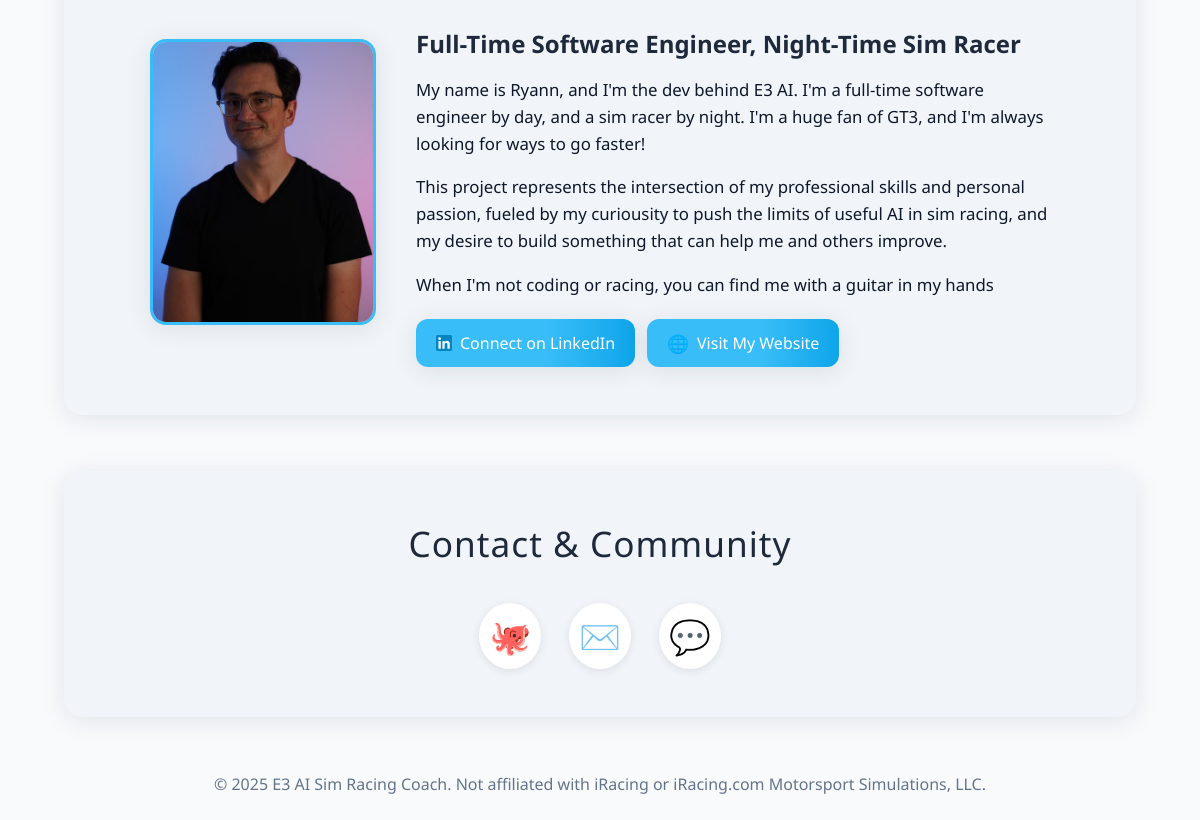
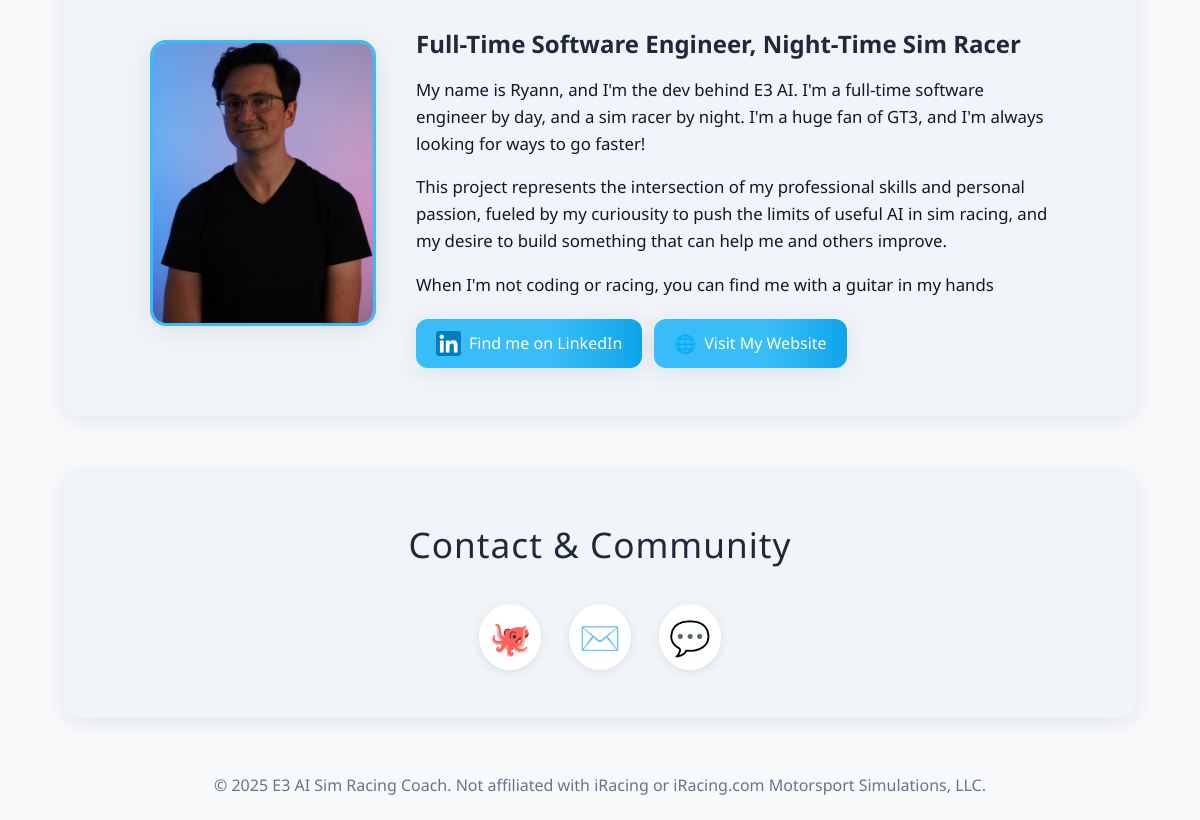
Before and after one commit to rechandler/gt3-ai-coaching, an Electron app: page docs/index.html in a window 1200 px wide. Shown: the part 2969-3789 px from the top of the page. Drawn offline with Linux system fonts and the light colour scheme.

Commit message:
Update index.html

```diff
--- a/docs/index.html
+++ b/docs/index.html
@@ -469,10 +469,8 @@
       font-size: 1.1rem;
     }
     .link-icon-svg {
-      width: 16px;
-      height: 16px;
-      opacity: 0.9;
-      transition: opacity var(--transition);
+      width: 25px;
+      height: 25px;
     }
     .developer-link:hover .link-icon-svg {
       opacity: 1;
@@ -871,7 +869,7 @@
                       <div class="developer-links">
               <a href="https://www.linkedin.com/in/ryannchandler" target="_blank" class="developer-link">
                 <img src="images/linkedin.webp" alt="LinkedIn" class="link-icon-svg">
-                Connect on LinkedIn
+                Find me on LinkedIn
               </a>
               <a href="https://ryannchandler.dev" target="_blank" class="developer-link">
                 <span class="link-icon">🌐</span>
```
